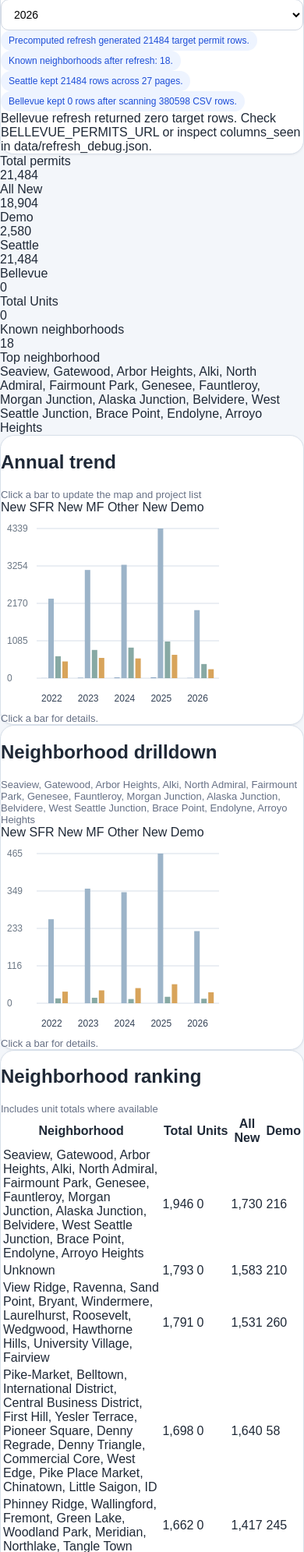
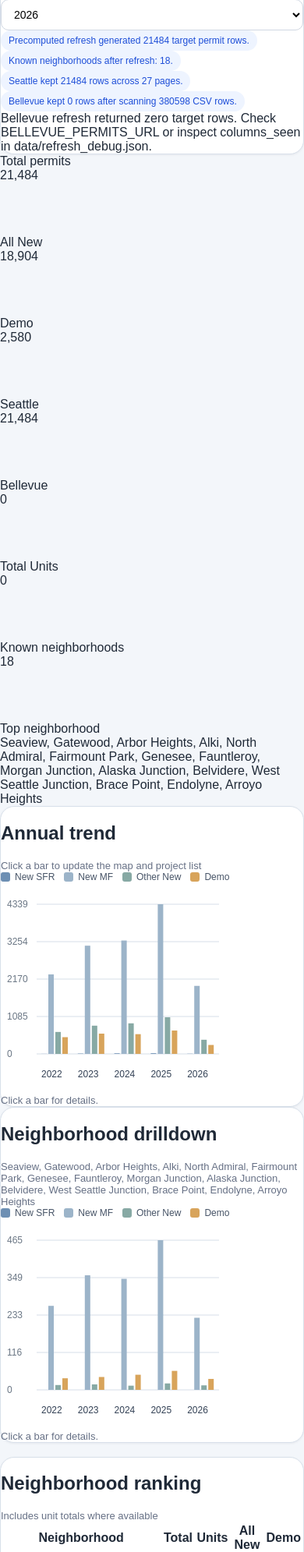
Before and after one commit to kauweg/permits-dashboard, a Flask app: page / in a window 390 px wide. Shown: the part 469-2460 px from the top of the page at 78% size. Run offline with Flask 3, Linux system fonts and the light colour scheme.

Commit message:
Update styles.css

```diff
--- a/static/styles.css
+++ b/static/styles.css
@@ -376,6 +376,83 @@ select {
   #permitMap {
     min-height: 520px;
   }
+  .executive-cards {
+  grid-template-columns: repeat(4, minmax(0, 1fr));
+}
+
+.executive-card {
+  min-height: 104px;
+}
+
+.chart-legend {
+  display: flex;
+  flex-wrap: wrap;
+  gap: 12px;
+  margin-bottom: 10px;
+  font-size: 12px;
+  color: #475467;
+}
+
+.legend-item {
+  display: inline-flex;
+  align-items: center;
+  gap: 6px;
+}
+
+.swatch {
+  width: 12px;
+  height: 12px;
+  border-radius: 3px;
+  display: inline-block;
+}
+
+.swatch-sfr { background: #6d8fb3; }
+.swatch-mf { background: #9cb4c9; }
+.swatch-other { background: #87a9a4; }
+.swatch-demo { background: #d8a45b; }
+
+.chart-value {
+  margin-top: 8px;
+  font-size: 13px;
+}
+
+.executive-bottom {
+  display: grid;
+  grid-template-columns: 1.2fr 1fr 1.2fr;
+  gap: 18px;
+  margin-top: 18px;
+}
+
+.small-map {
+  width: 100%;
+  height: 420px;
+  border: 1px solid var(--line);
+  border-radius: 12px;
+  overflow: hidden;
+}
+
+.popup-card {
+  min-width: 180px;
+}
+
+.popup-title {
+  font-weight: 700;
+  margin-bottom: 6px;
+}
+
+@media (max-width: 1200px) {
+  .executive-cards {
+    grid-template-columns: repeat(2, minmax(0, 1fr));
+  }
+
+  .executive-bottom {
+    grid-template-columns: 1fr;
+  }
+
+  .small-map {
+    height: 360px;
+  }
+}
 
   .project-list {
     max-height: 360px;
```
